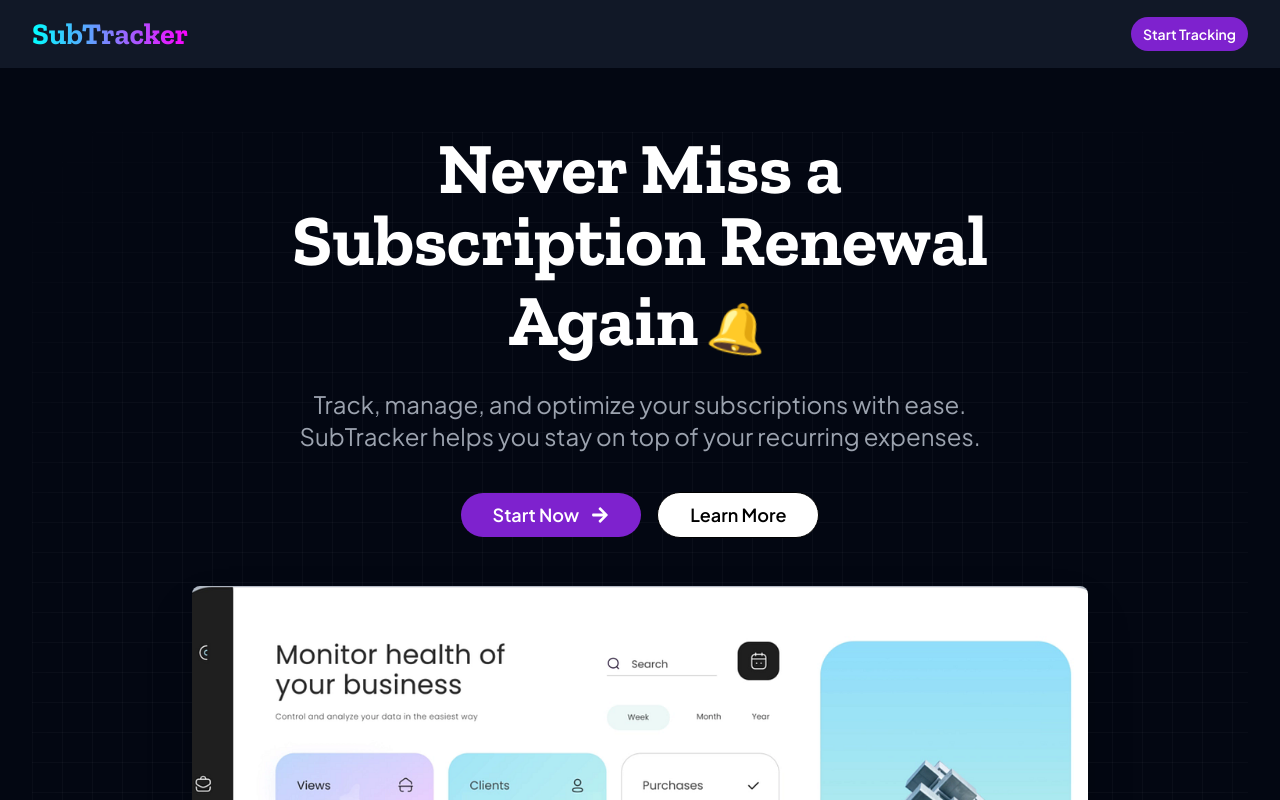
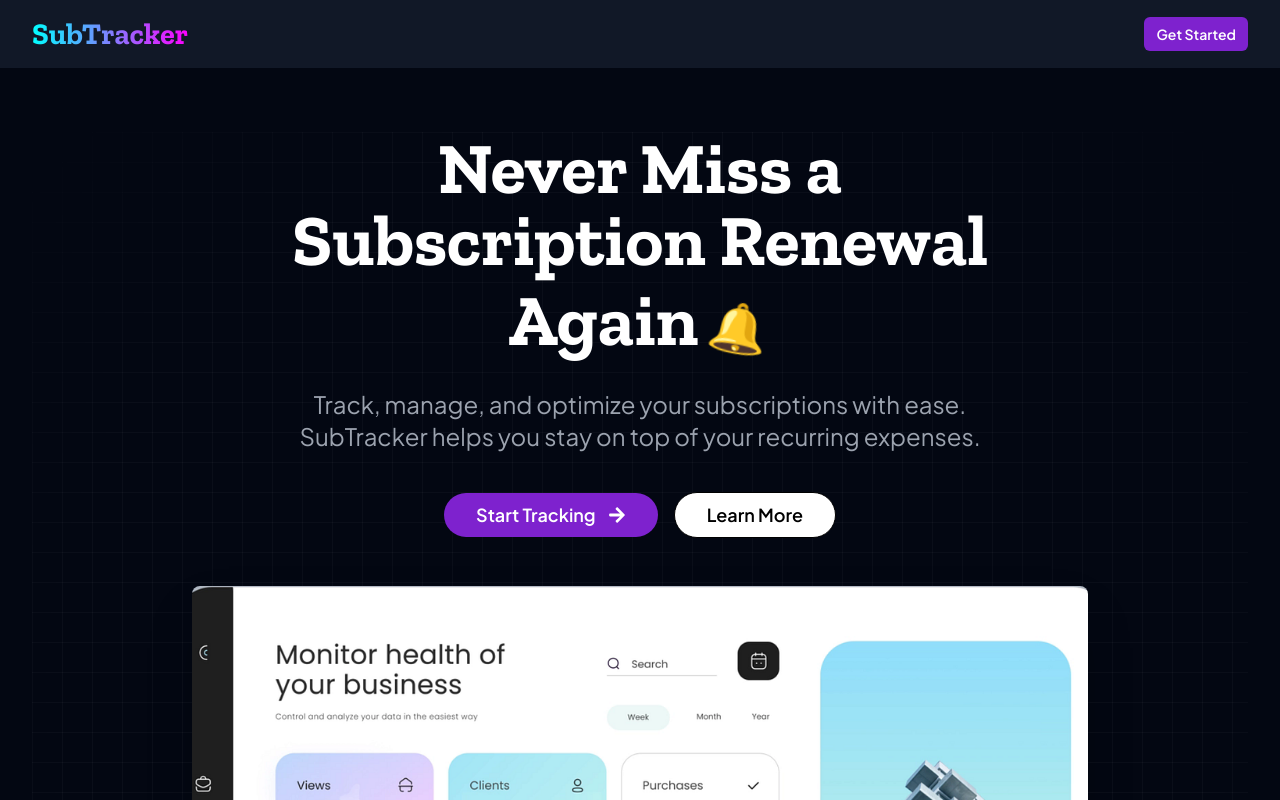
Before and after one commit to Abhijeet03s/SubTracker, a Next.js app: page / in a window 1280 px wide. Shown: the top 800 px of the page. Built offline with nearby package versions, Linux system fonts and the light colour scheme; no server answers.

Commit message:
fixed a UI bug

```diff
--- a/app/components/Header.tsx
+++ b/app/components/Header.tsx
@@ -28,8 +28,8 @@ export default async function Header() {
                      />
                   </div>
                ) : (
-                  <Link href='/sign-in' className={`${plusJakartaSans.className} bg-purple-700 text-white px-2 py-1 sm:px-3 sm:py-2 rounded-full hover:bg-purple-800 transition-colors font-semibold text-xs sm:text-sm`}>
-                     Start Tracking
+                  <Link href='/sign-in' className={`${plusJakartaSans.className} bg-purple-700 text-white px-3 py-2 rounded-md hover:bg-purple-800 transition-colors font-semibold text-xs sm:text-sm`}>
+                     Get Started
                   </Link>
                )}
             </nav>
--- a/app/components/Hero.tsx
+++ b/app/components/Hero.tsx
@@ -28,7 +28,7 @@ export default function Hero({ userId }: HeroProps) {
                      </Link>
                   ) : (
                      <Link href="/sign-up" className={`${plusJakartaSans.className} bg-purple-700 hover:bg-purple-800 text-white font-semibold py-2 px-4 sm:px-8 rounded-full transition duration-300 ease-in-out text-sm sm:text-lg flex items-center justify-center group`}>
-                        Start Now
+                        Start Tracking
                         <FaArrowRight className="ml-3 transform translate-x-0 group-hover:translate-x-1 transition-transform duration-300 ease-in-out" />
                      </Link>
                   )}
```
